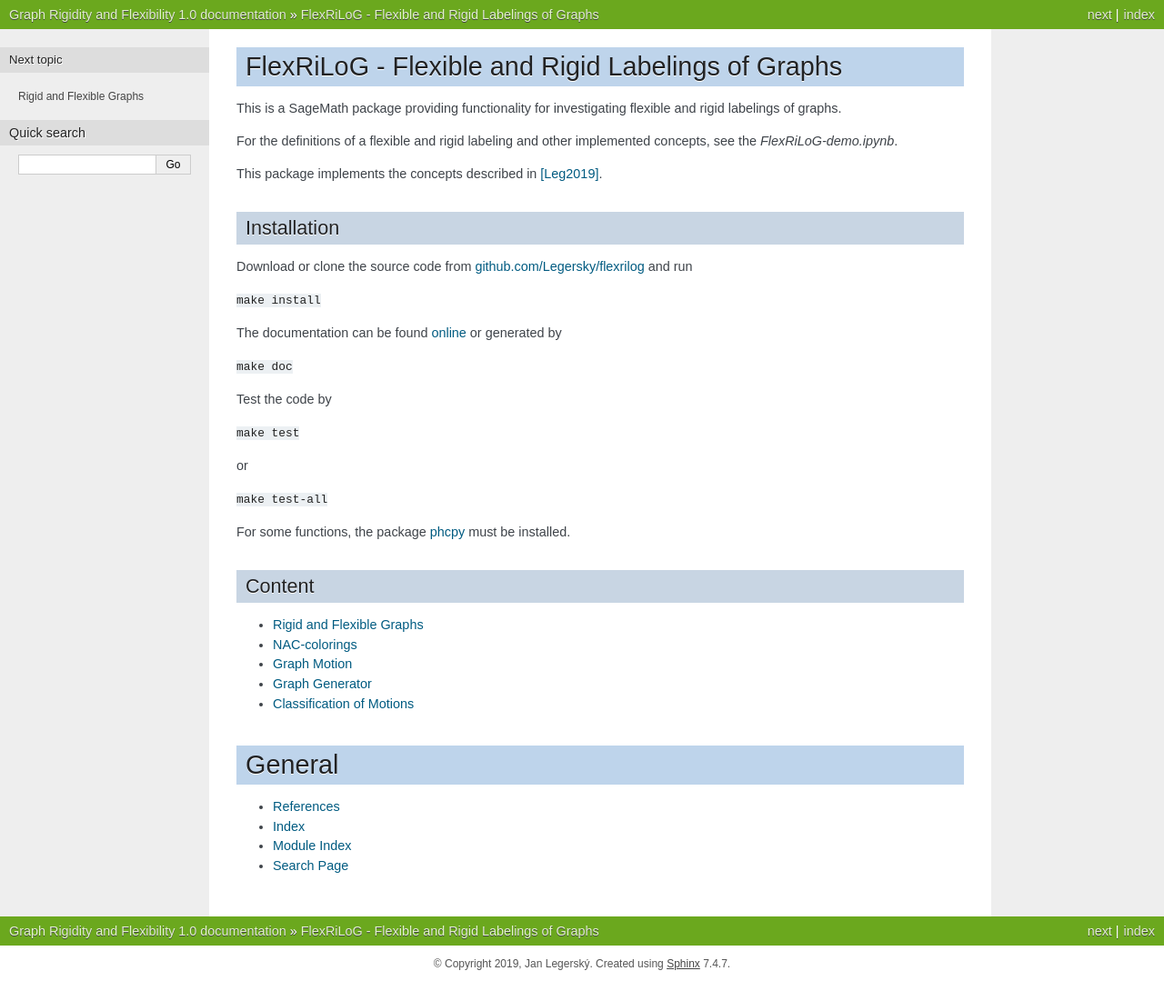
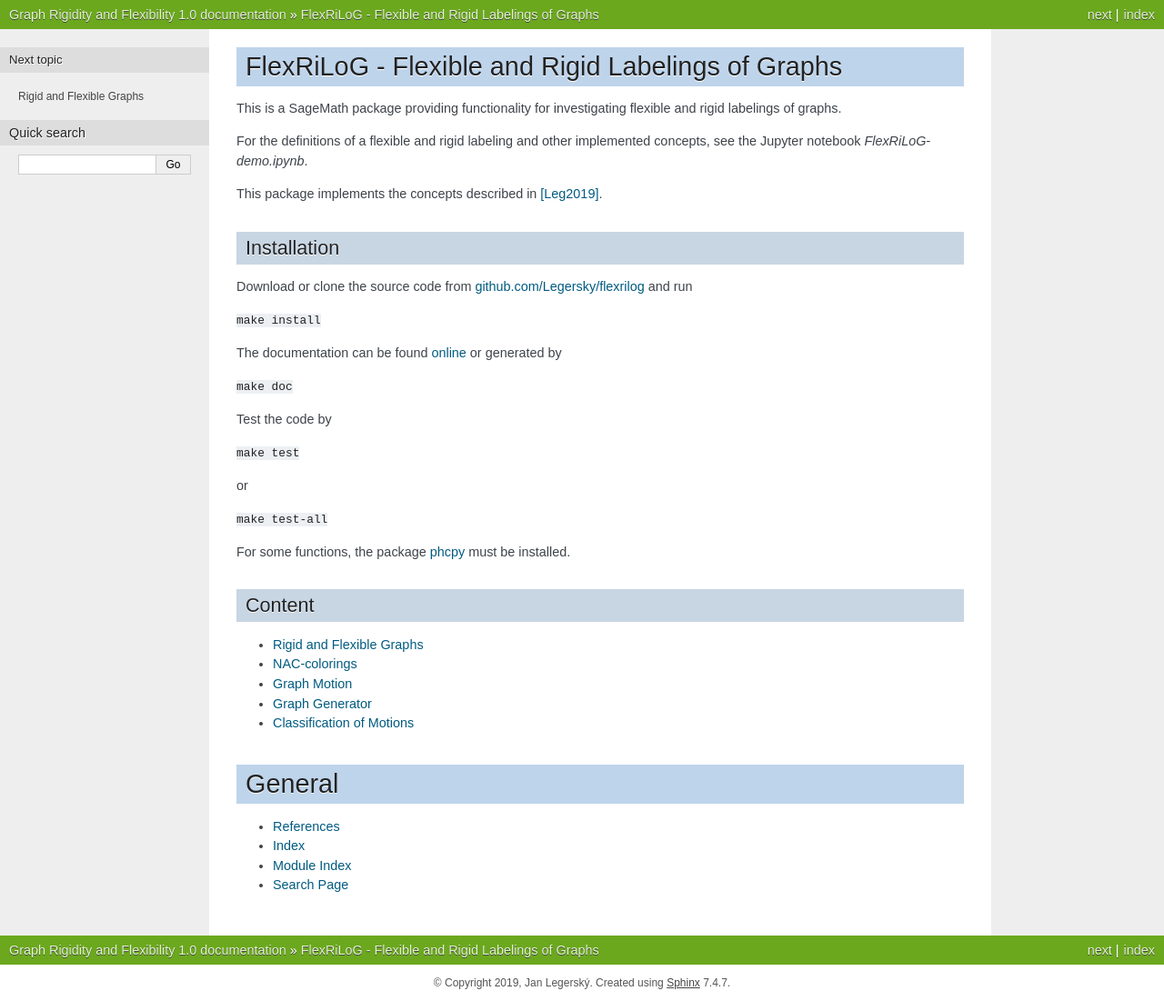
Before and after one commit to Legersky/flexrilog, a Sphinx documentation site: the page built from doc/index.rst, in a window 1280 px wide. Shown: the whole page at 91% size. Built offline with Sphinx 7.4.7, drawn with Linux system fonts in a browser that asks for light colours; before the commit the page ends 1080 px from its top, so only the background shows below that.

Commit message:
readme update

```diff
--- a/README.rst
+++ b/README.rst
@@ -5,7 +5,7 @@
 
 This is a SageMath package providing functionality for investigating flexible and rigid labelings of graphs.
 
-For the definitions of a flexible and rigid labeling and other implemented concepts, see the `FlexRiLoG-demo.ipynb`.
+For the definitions of a flexible and rigid labeling and other implemented concepts, see the Jupyter notebook `FlexRiLoG-demo.ipynb`.
 
 This package implements the concepts described in the doctoral thesis *Flexible and Rigid Labelings of Graphs* by Jan Legerský.
 
--- a/doc/index.rst
+++ b/doc/index.rst
@@ -4,7 +4,7 @@
 
 This is a SageMath package providing functionality for investigating flexible and rigid labelings of graphs.
 
-For the definitions of a flexible and rigid labeling and other implemented concepts, see the `FlexRiLoG-demo.ipynb`.
+For the definitions of a flexible and rigid labeling and other implemented concepts, see the Jupyter notebook `FlexRiLoG-demo.ipynb`.
 
 This package implements the concepts described in [Leg2019]_.
 
```
Also changed, not shown: 1 other file.
